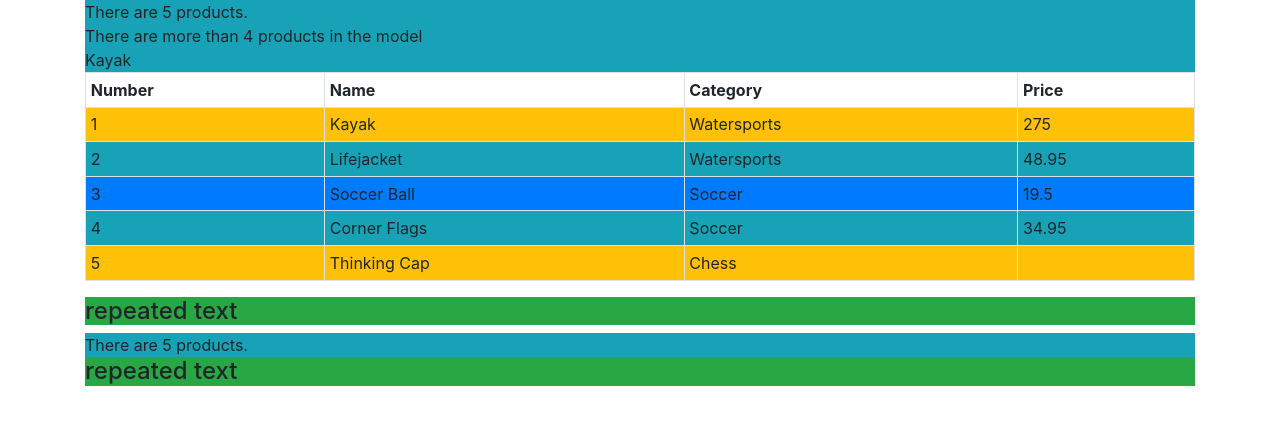
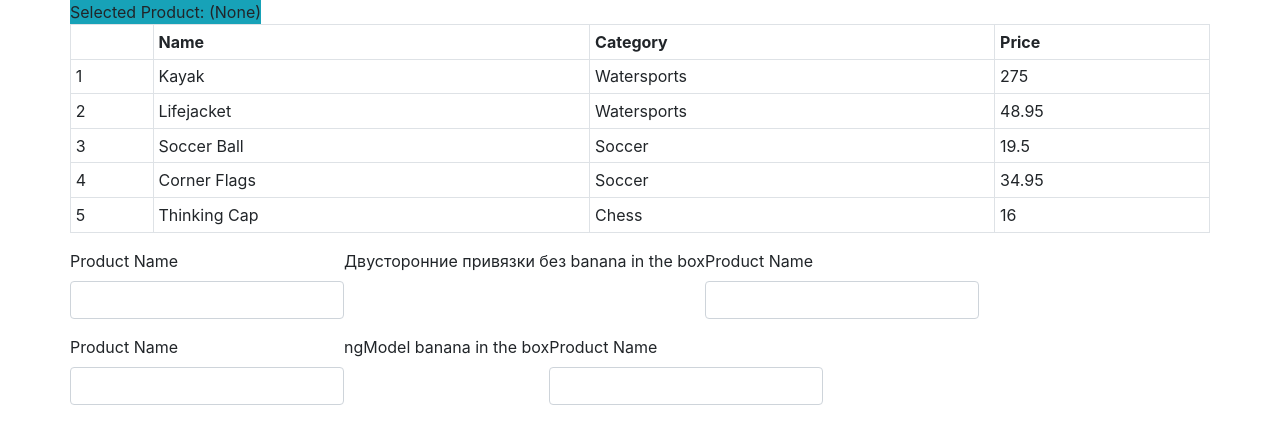
Before and after one commit to savinovvu/Angular_examples, an Angular app: page / in a window 1280 px wide. Shown: the top 444 px of the page. Built offline with nearby package versions, Linux system fonts and the light colour scheme.

Commit message:
binding. banana in the box.

```diff
--- a/src/app/app.component.html
+++ b/src/app/app.component.html
@@ -1,50 +1,47 @@
 <div class="container">
-
-
+  <div class="row">
     <div class="bg-info p-a-1">
-    There are {{getProductCount()}} products.
+      Selected Product: {{product.value || '(None)'}}
     </div>
-
-  <div *ngIf="getProductCount() > 4" class="bg-info p-a-1 m-t-1">
-    There are more than 4 products in the model
-  </div>
-
-  <div *ngIf="getProductByPosition(0).name !='Kayak'" class="bg-info p-a-1 m-t-1">
-    The first product isn't Kayak
-  </div>
-
-  <div class="bg-info p-a-1 m-t-1" [ngSwitch]="getProduct(1).name">
-    <span *ngSwitchCase="targetName">Kayak</span>
-    <span *ngSwitchCase="'Lifejacket'">Lifejacket</span>
-    <span *ngSwitchDefault>Other Product</span>
-  </div>
-
     <table class="table table-sm table-bordered m-t-1">
       <tr>
-      <th>Number</th>
+        <th></th>
         <th>Name</th>
         <th>Category</th>
         <th>Price</th>
       </tr>
-    <tr
-      *ngFor="let item of getProducts(); let i = index; let odd = odd; let first = first; let last = last; trackBy:getKey"
-      [class.bg-info]="odd" [class.bg-primary]="!odd" [class.bg-warning]="first || last">
-      <td>{{i+1}}</td>
+      <tr *ngFor="let item of getProducts(); let i = index"
+          (mouseover)="product.value = item.name"
+          [class.bg-info]="product.value == item.name">
+        <td>{{i + 1}}</td>
         <td>{{item.name}}</td>
         <td>{{item.category}}</td>
-      <td><span *ngIf="!last">{{item.price}}</span></td>
+        <td>{{item.price}}</td>
       </tr>
+    </table>
+    <div class="form-group">
+      <label>Product Name</label>
+      <!--(input)="false"-->
+      <!--(keyup)="selectedProduct = product.value"-->
+      <input class="form-control" (keyup.enter)="selectedProduct = product.value" #product/>
+    </div>
 
-  </table>
+    <p>Двусторонние привязки без banana in the box</p>
+    <div class="form-group">
+      <label>Product Name</label>
+      <input class="form-control" (input)="selectedProduct=$event.target.value" [value]="selectedProduct || '' ">
+    </div>
 
-  <ng-template #titleTemplate>
-    <h4 class="p-a-1 bg-success"> repeated text</h4>
-  </ng-template>
+    <div class="form-group">
+      <label>Product Name</label>
+      <input class="form-control" (input)="selectedProduct=$event.target.value" [value]="selectedProduct || ''">
+    </div>
 
-  <template [ngTemplateOutlet]="titleTemplate"></template>
-  <div class="bg-info p-a-1 m-a-1">
-    There are {{getProductCount()}} products.
+    <p>ngModel banana in the box</p>
+    <div class="form-group">
+      <label>Product Name</label>
+      <input class="form-control" [ngModel]="selectedProduct">
     </div>
-  <template *ngTemplateOutlet="titleTemplate"></template>
 
   </div>
+</div>
--- a/src/app/app.component.ts
+++ b/src/app/app.component.ts
@@ -8,16 +8,8 @@ import {Product} from './model/product.model';
   styleUrls: ['./app.component.css']
 })
 export class ProductComponent {
-  public model: Model = new Model();
-  fontSizeWithUnits: string = '30px';
-  fontSizeWithoutUnits: string = '30';
-  targetName: string = 'Kayak';
-
-
-  constructor(ref: ApplicationRef) {
-    (<any>window).appRef = ref;
-    (<any>window).model = this.model;
-  }
+  model: Model = new Model();
+  selectedProduct: string;
 
   getProduct(key: number): Product {
     return this.model.getProduct(key);
@@ -26,23 +18,10 @@ export class ProductComponent {
   getProducts(): Product[] {
     return this.model.getProducts();
   }
-  getProductByPosition(position: number): Product {
-    return this.model.getProducts()[position];
-  }
 
-  getProductCount(): number {
-    console.log("getProductCount invoked");
-    return this.getProducts().length;
-  }
-
-  getKey(index: number, product: Product) {
-    return product.id;
-  }
-
-  get nextProduct(): Product {
-    return this.model.getProducts().shift();
+  getSelected(product: Product): boolean {
+    return product.name == this.selectedProduct;
   }
 
 
-
 }
--- a/src/app/app.module.ts
+++ b/src/app/app.module.ts
@@ -3,6 +3,7 @@ import { NgModule } from '@angular/core';
 
 
 import { ProductComponent } from './app.component';
+import {FormsModule} from '@angular/forms';
 
 
 @NgModule({
@@ -10,7 +11,7 @@ import { ProductComponent } from './app.component';
     ProductComponent
   ],
   imports: [
-    BrowserModule
+    BrowserModule, FormsModule
   ],
   providers: [],
   bootstrap: [ProductComponent]
```
Lines whose indentation alone changed are shown as unchanged.
